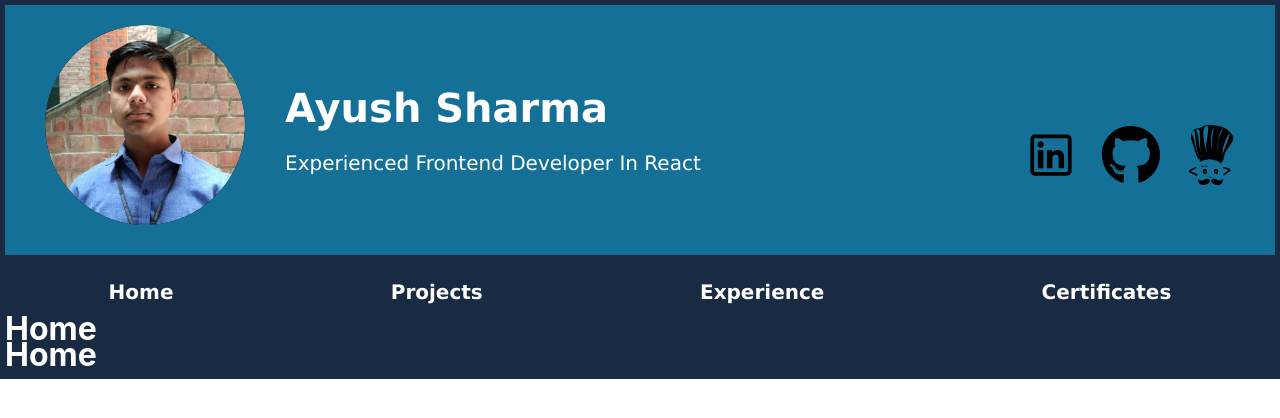
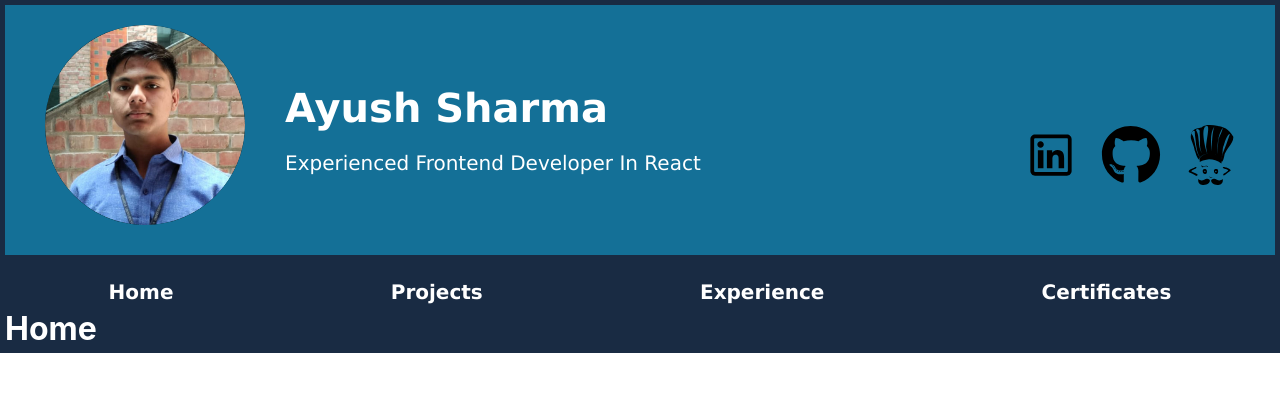
Before and after one commit to Ayush-Sharma-2023/myportfolio, a React (Create React App) app: page / in a window 1280 px wide. Shown: the top 418 px of the page. Built offline with nearby package versions, Linux system fonts and the light colour scheme.

Commit message:
modified:   src/App.js

```diff
--- a/src/App.js
+++ b/src/App.js
@@ -3,7 +3,7 @@ import './App.css';
 
 import Banner from './components/banner';
 import Navbar from './components/navbar';
-import Home from './components/home';
+
 
 
 function App() {
@@ -12,7 +12,7 @@ function App() {
 
     {< Banner/>}
     {< Navbar/>}
-    {<Home />}
+
 
 
 
```
